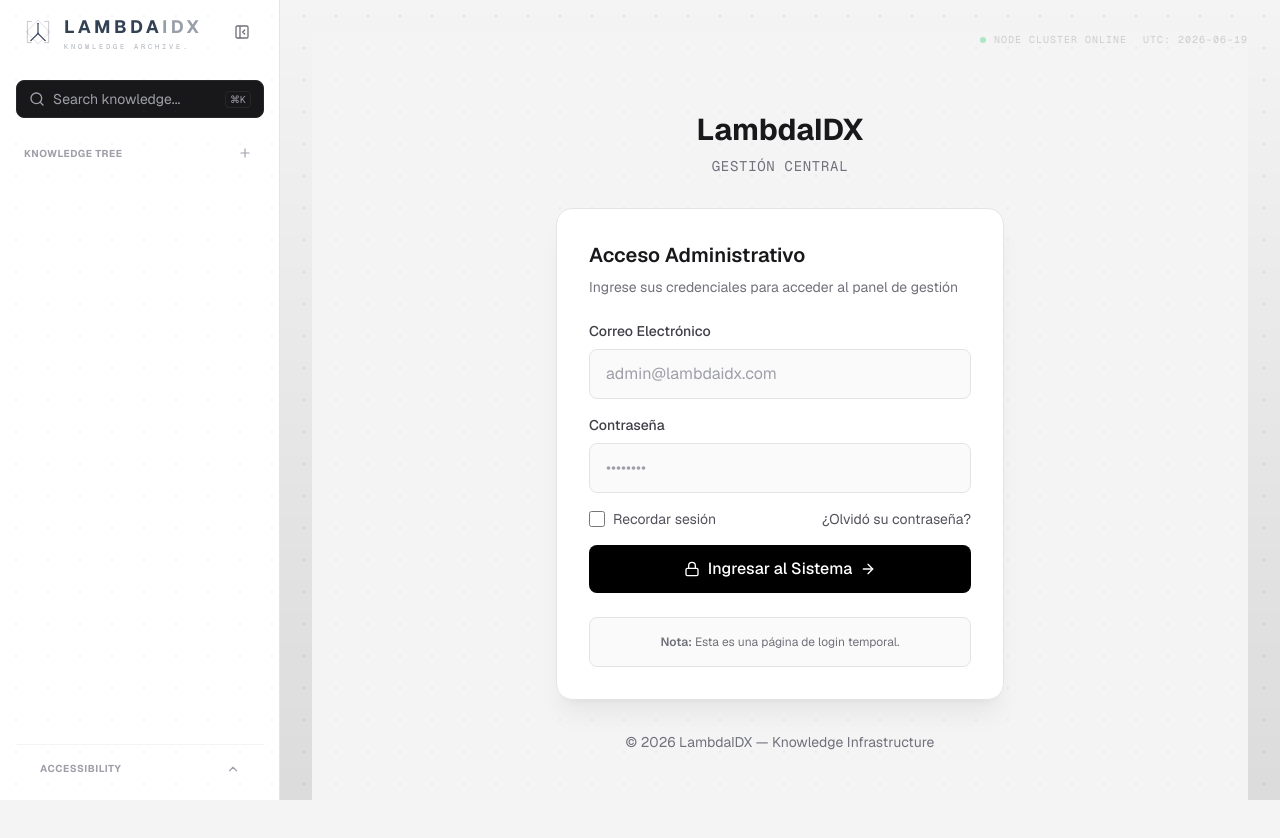
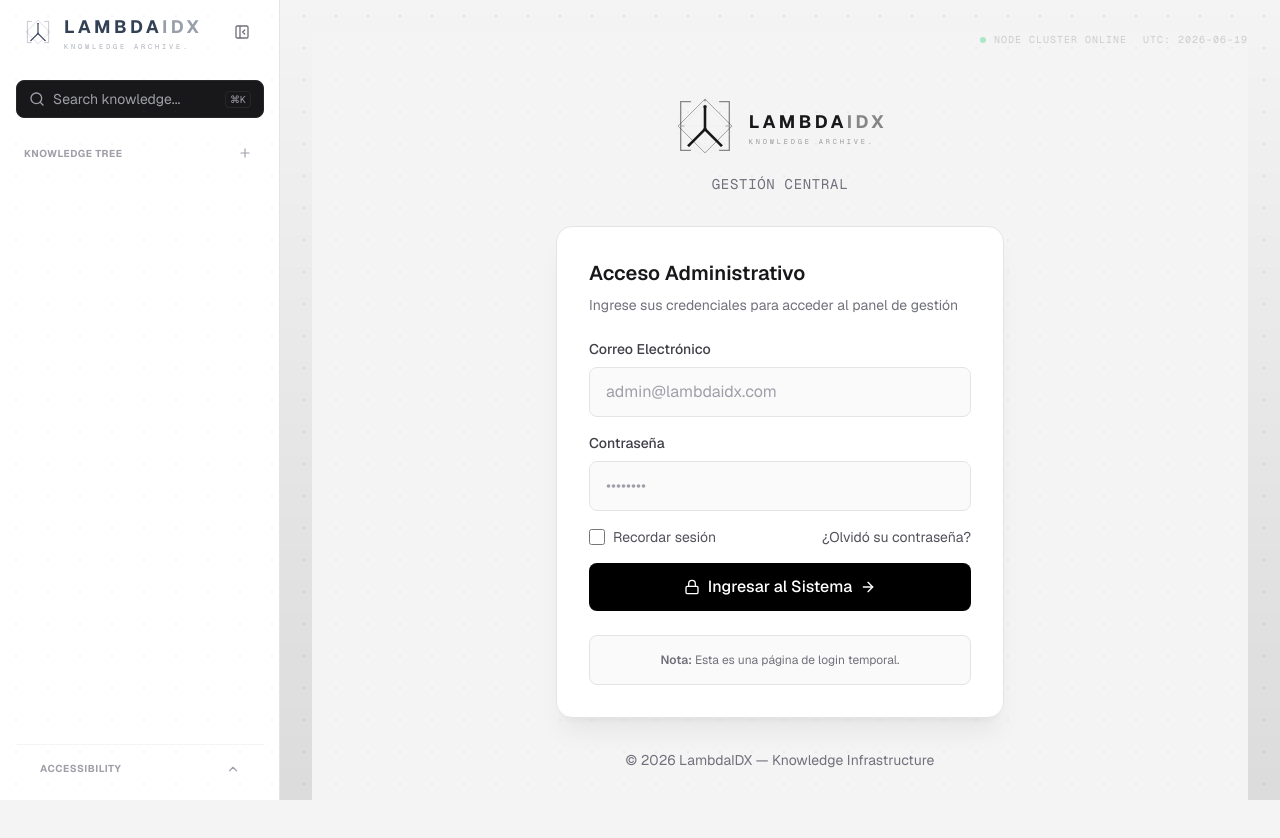
Before and after one commit to LeinadOdreiuqzi/LambdaIDX, a Next.js app: page /admin/login in a window 1280 px wide. Shown: the top 838 px of the page. Built offline with nearby package versions, Linux system fonts and the light colour scheme; no server answers; the database is empty.

Commit message:
Logo en pag de login

```diff
--- a/app/(admin)/admin/login/page.tsx
+++ b/app/(admin)/admin/login/page.tsx
@@ -5,6 +5,7 @@ import { useRouter } from "next/navigation";
 import { motion } from "framer-motion";
 import { Lock, ArrowRight } from "lucide-react";
 import Link from "next/link";
+import { Logo } from "@/components/shared/logo";
 
 export default function LoginPage() {
   const router = useRouter();
@@ -39,11 +40,9 @@ export default function LoginPage() {
             initial={{ opacity: 0, scale: 0.9 }}
             animate={{ opacity: 1, scale: 1 }}
             transition={{ duration: 0.5, delay: 0.1 }}
-            className="text-center mb-8"
+            className="flex flex-col items-center mb-8"
           >
-            <h1 className="text-3xl font-bold text-zinc-900 dark:text-zinc-100 mb-2">
-              LambdaIDX
-            </h1>
+            <Logo size={64} showText={true} className="text-zinc-900 dark:text-zinc-100 mb-4" />
             <p className="text-sm text-zinc-500 dark:text-zinc-400 font-mono tracking-wider">
               GESTIÓN CENTRAL
             </p>
```
